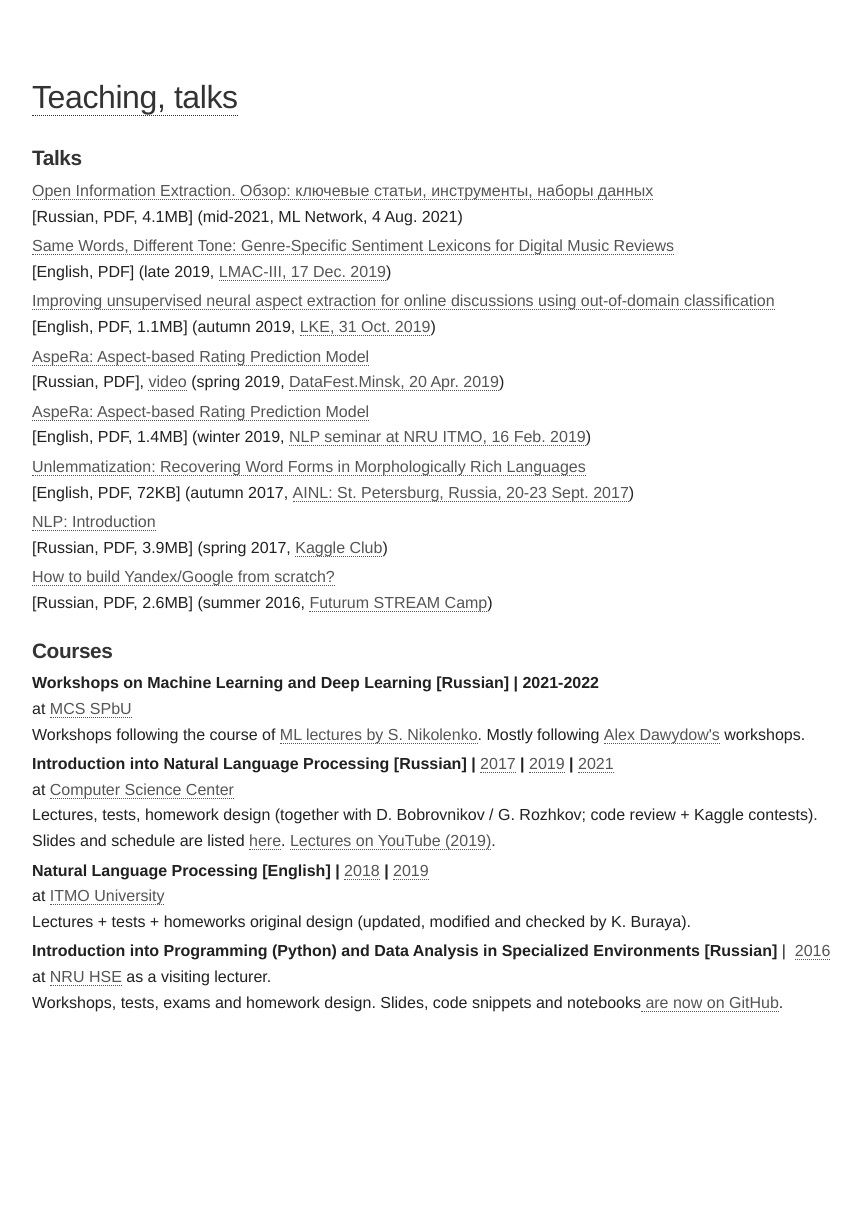
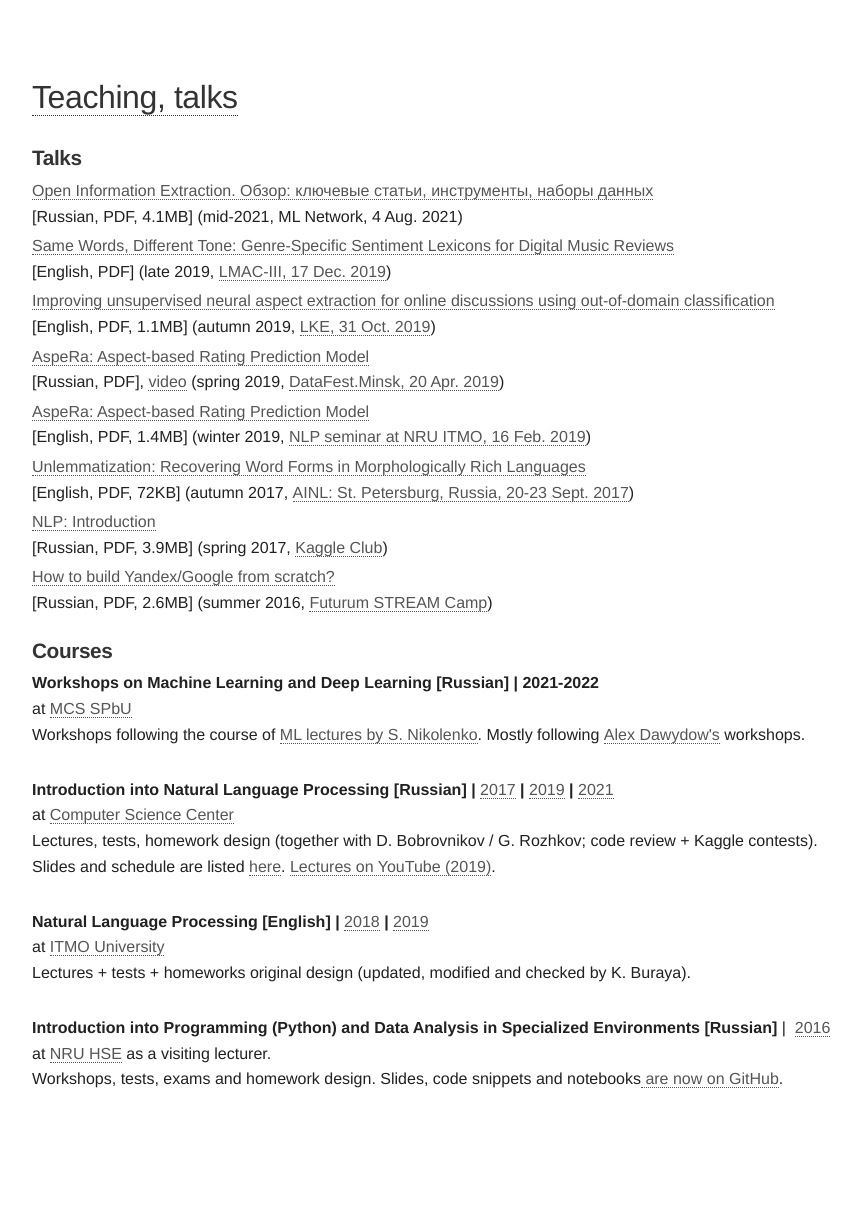
Before and after one commit to alexeyev/alexeyev.github.io, a Jekyll site: the page built from blahblahblah.html, in a window 1280 px wide. Shown: the whole page, without its empty margins (208-1069 px from the left). Built offline with Jekyll 4.4.1, drawn with Linux system fonts in a browser that asks for light colours; before the commit the page ends 1111 px from its top, so only the background shows below that.

Commit message:
Links style + whitespaces

```diff
--- a/blahblahblah.html
+++ b/blahblahblah.html
@@ -19,43 +19,50 @@
 		Open Information Extraction. Обзор: ключевые статьи, инструменты, наборы данных</a></b>
 		<br/>[Russian, PDF, 4.1MB]
 		(mid-2021, ML Network, 4 Aug. 2021)
+		<br/>
 	<li><b><a href="/pdf/LMAC2019Alekseev.pdf">
 		Same Words, Different Tone: Genre-Specific Sentiment Lexicons for Digital Music Reviews</a></b>
 		<br/>[English, PDF]
 		(late 2019, <a href="http://lmac.hf-guap.ru/en/">LMAC-III, 17 Dec. 2019</a>)
+		<br/>
 	<li><b><a href="/pdf/Alekseev_LKE2019.pdf">
 		Improving unsupervised neural aspect extraction for online discussions using out-of-domain classification</a></b>
 		<br/>[English, PDF, 1.1MB]
 		(autumn 2019, <a href="https://lkesymposium.tudublin.ie/">LKE, 31 Oct. 2019</a>)
+		<br/>
 	<li><b><a href="/pdf/Alekseev_AspeRa_DATAFEST.pdf">
 		AspeRa: Aspect-based Rating Prediction Model</a></b>
 		<br/>[Russian, PDF],&nbsp;<a href="https://www.youtube.com/watch?v=X_lwNJ_Em8w">video</a>
 		(spring 2019, <a href="https://datafest.by/">DataFest.Minsk, 20 Apr. 2019</a>)
+		<br/>
 	<li><b><a href="/pdf/AlekseevMalykh_AspeRa_ITMO.pdf">
 		AspeRa: Aspect-based Rating Prediction Model</a></b>
 		<br/>[English, PDF, 1.4MB]
 		(winter 2019, <a href="https://sites.google.com/view/nlp-seminars/main">NLP seminar at NRU ITMO, 16 Feb. 2019</a>)
+		<br/>
 	<li><b><a href="/pdf/AntonAlekseev.poster-slides.AINL.2017.pdf">
 		Unlemmatization: Recovering Word Forms in Morphologically Rich Languages</a></b>
 		<br/>[English, PDF, 72KB]
 		(autumn 2017, <a href="http://ainlconf.ru/">AINL: St. Petersburg, Russia, 20-23 Sept. 2017</a>)
+		<br/>
 	<li><b><a href="/pdf/NLPTasks-introduction-AlekseevAM.pdf">
 		NLP: Introduction</a></b>
 		<br/>[Russian, PDF, 3.9MB]
 		(spring 2017, <a href="https://vk.com/kaggle_club">Kaggle Club</a>)
+		<br/>
 	<li><b><a href="/pdf/how_to_build_a_search_engine.alekseev.pdf">
 		How to build Yandex/Google from scratch?</a></b>
 		<br/>[Russian, PDF, 2.6MB]
 		(summer 2016, <a href="http://www.baltinmat.com/futurum-stream-camp/">Futurum STREAM Camp</a>)
+		<br/>
     </ul>
     <h3>Courses</h3>
     <ul>
 	<li><b>Workshops on Machine Learning and Deep Learning [Russian]&nbsp;|&nbsp;2021-2022</b>
 		<br> at <a href="https://math-cs.spbu.ru/en/">MCS SPbU</a>
-
 		<br> Workshops following the course of
 		<a href="https://logic.pdmi.ras.ru/~sergey/teaching/mlspsu2020.html">ML lectures by S. Nikolenko</a>.
-		Mostly following <a href="https://math-cs.spbu.ru/people/davydov-a-p/">Alex Dawydow's</a> workshops.<br>
+		Mostly following <a href="https://math-cs.spbu.ru/people/davydov-a-p/">Alex Dawydow's</a> workshops.<br><br/>
 
 	<li><b>Introduction into Natural Language Processing
 		[Russian]&nbsp;|&nbsp;<a href="https://compscicenter.ru/courses/introduction-nlp/2017-autumn/">2017</a>&nbsp;|&nbsp;<a href="https://compscicenter.ru/courses/introduction-nlp/2019-autumn/">2019</a>&nbsp;|&nbsp;<a href="https://compscicenter.ru/courses/introduction-nlp/2021-autumn/">2021</a></b>
@@ -63,17 +70,17 @@
 
 		<br>Lectures, tests, homework design (together with D.&nbsp;Bobrovnikov / G.&nbsp;Rozhkov; code review + Kaggle contests).
 		 Slides and schedule are listed <a href="https://compscicenter.ru/courses/introduction-nlp/2019-autumn/classes/">here</a>.
-		 <a href="https://www.youtube.com/playlist?list=PLlb7e2G7aSpRTcBciP6VBJJPvdH_DXRXQ">Lectures on YouTube (2019)</a>.<br>
+		 <a href="https://www.youtube.com/playlist?list=PLlb7e2G7aSpRTcBciP6VBJJPvdH_DXRXQ">Lectures on YouTube (2019)</a>.<br><br/>
 
-    	<li><b>Natural Language Processing [English]&nbsp;|&nbsp;<a href="/nlp-itmo-spring-2018">2018</a>&nbsp;|&nbsp;<a href="/nlp-itmo-spring-2019">2019</a></b>
+	<li><b>Natural Language Processing [English]&nbsp;|&nbsp;<a href="/nlp-itmo-spring-2018">2018</a>&nbsp;|&nbsp;<a href="/nlp-itmo-spring-2019">2019</a></b>
 		<br> at <a href="http://en.ifmo.ru/en/">ITMO University</a>
-		<br>Lectures + tests + homeworks original design (updated, modified and checked by K. Buraya).<br>
+		<br>Lectures + tests + homeworks original design (updated, modified and checked by K. Buraya).<br><br/>
 
-    	<li><b>
+	<li><b>
 		Introduction into Programming (Python) and Data Analysis in Specialized Environments [Russian]</b>&nbsp;|&nbsp;
 		<a href="https://spb.hse.ru/ma/analysis/courses/191141530.html">2016</a>
 		<br>at <a href="https://www.hse.ru/en/">NRU HSE</a> as a visiting lecturer.
 		<br>Workshops, tests, exams and homework design.
-		  Slides, code snippets and notebooks<a href="https://github.com/alexeyev/HSE-SPb-BigData-Python-Fall2016"> are now on GitHub</a>.
+		  Slides, code snippets and notebooks<a href="https://github.com/alexeyev/HSE-SPb-BigData-Python-Fall2016"> are now on GitHub</a>.<br/><br/>
 	</ul>
 </div>
--- a/style.scss
+++ b/style.scss
@@ -347,7 +347,7 @@
 }
 
 .self-photo {
-     width: 200px;
+     width: 190px;
      margin-right: 50px;
      margin-bottom: 20px;
      float:left;
```
